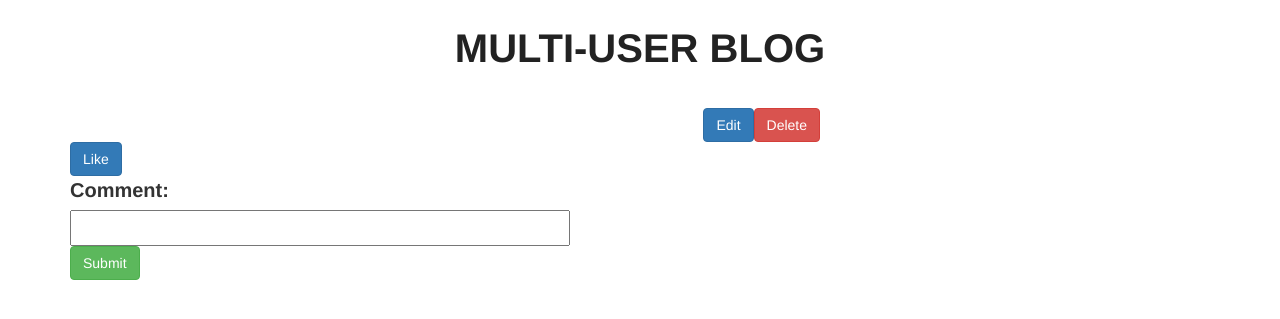
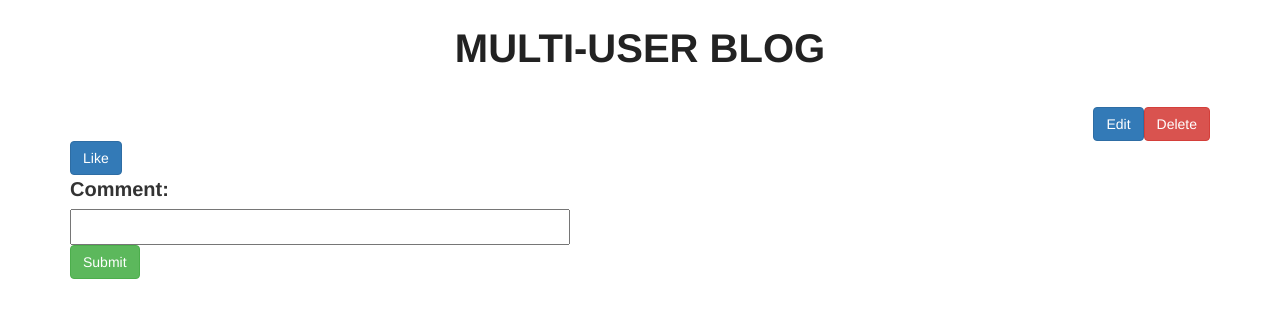
Before and after one commit to tfonji/tembongfonjiblog, a Python web app: template templates/permalink.html in a window 1280 px wide. Shown: the part 50-369 px from the top of the page. Run offline with Jinja, Linux system fonts and the light colour scheme; the template is opened without the code that fills it, so the values that code supplies are empty; some libraries are stand-ins or nearby versions.

Commit message:
Revert "edits"
This reverts commit 601fbacea2f03fe42a87fe386827437fa84cb4e9.

```diff
--- a/app.yaml
+++ b/app.yaml
@@ -15,7 +15,7 @@ handlers:
 - url: /js
   static_dir: js
 
-- url: /.*
+- url: .*
   script: main.app
 
 libraries:
--- a/templates/permalink.html
+++ b/templates/permalink.html
@@ -5,11 +5,12 @@
         <div class="col-md-7">
             {% if error %}
                 <div class="alert alert-danger" role="alert">
+                    <span class="glyphicon glyphicon-exclamation-sign" aria-hidden="true"></span>
                     {{error}}
                 </div>
             {% endif %}
         </div>
-        <div class="col-md-8">
+        <div class="col-md-5">
             <a id="post-delete" class="btn btn-danger pull-right" href="/blog/deletepost/{{post.key().id()}}">Delete</a>
             <a id="post-edit" class="btn btn-primary pull-right" href="/blog/editpost/{{post.key().id()}}">Edit</a>
         </div>
@@ -22,6 +23,7 @@
                 <input type="hidden" class="form-control" id="like" name="like" value="update">
                 <button type="submit" class="btn btn-primary">Like {{numberoflikes}}</button>
             </form>
+
         </div>
 
         <div class="sub-work col-md-12">
```
